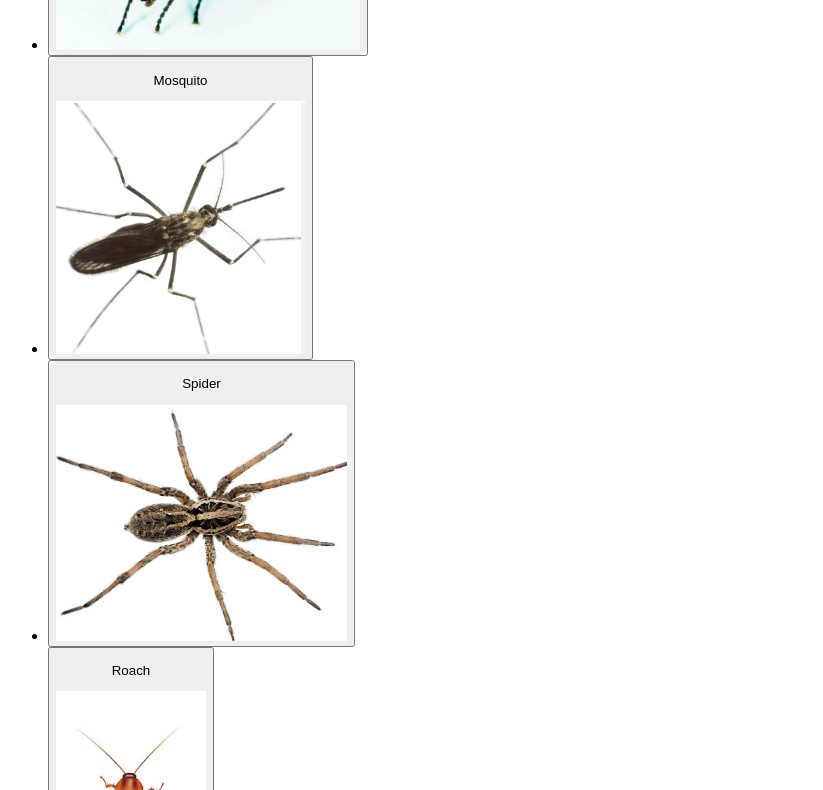
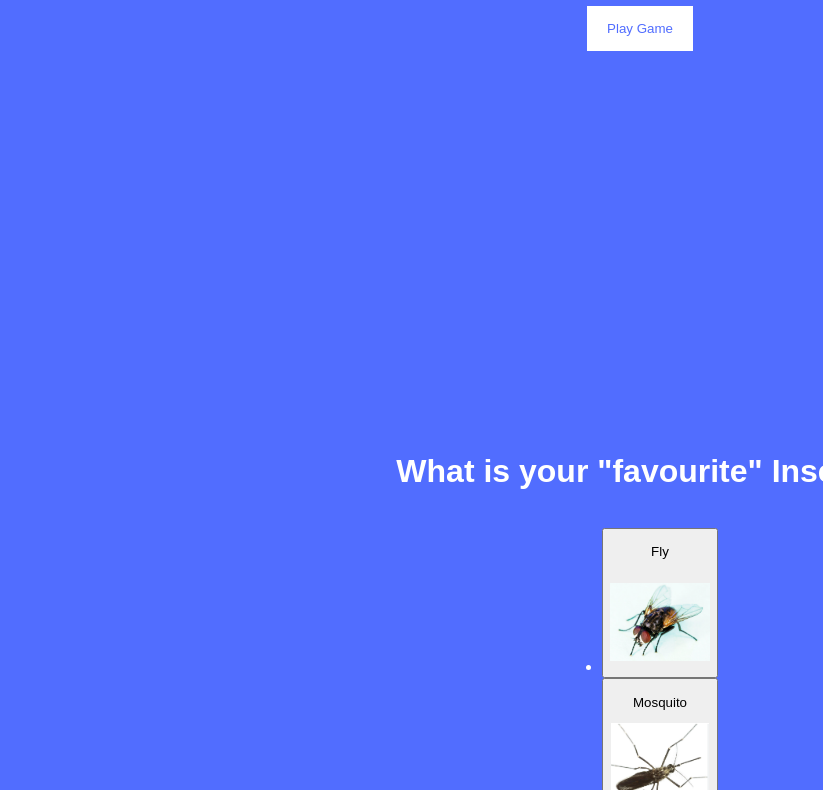
Before and after one commit to JyotiHambir-BC/Insect-Game, a plain HTML site: page index.html in a window 1280 px wide. Shown: the part 411-1201 px from the top of the page, without its empty margins (0-823 px from the left). Drawn offline with Linux system fonts and the light colour scheme; a web font is replaced by a local one.

Commit message:
add style to game

```diff
--- a/assets/css/style.css
+++ b/assets/css/style.css
@@ -0,0 +1,49 @@
+/* @import url('https://fonts.googleapis.com/css?family=Press+Start+2P&display=swap'); */
+
+@import url('https://fonts.googleapis.com/css2?family=Bungee+Tint&display=swap');
+
+* {
+    box-sizing: border-box;
+}
+
+body {
+    background-color: #516dff;
+    color: #fff;
+    font-family: 'Bungee Tint', sans-serif;
+    height: 100vh;
+    overflow: hidden;
+    margin: 0;
+    text-align: center;
+}
+
+.btn {
+    border: 0;
+    background-color: #fff;
+    color: #516dff;
+    padding: 15px 20px;
+    font-family: inherit;
+    cursor: pointer;
+}
+
+.btn:hover {
+    opacity: 0.9;
+}
+
+.btn:focus {
+    outline: 0;
+}
+
+.screen {
+    display: flex;
+    flex-direction: column;
+    align-items: center;
+    justify-content: center;
+    height: 100vh;
+    width: 100vw;
+}
+
+.choose-insect-btn img {
+    height: 100px;
+    width: 100px;
+    object-fit: contain;
+}
--- a/index.html
+++ b/index.html
@@ -1,11 +1,15 @@
 <!DOCTYPE html>
 <html lang="en">
+
 <head>
     <meta charset="UTF-8">
     <meta name="viewport" content="width=device-width, initial-scale=1.0">
+    <link rel="stylesheet" href="assets/css/style.css">
+
     <title>Insect Game</title>
-    <link rel="stylesheet" href="assets/css/style.css">
+
 </head>
+
 <body>
     <div class="screen">
         <h1>Catch The Insect</h1>
@@ -54,6 +58,7 @@
         </h5>
     </div>
 
-<script src="assets/js/script.js"></script>
+    <script src="assets/js/script.js"></script>
 </body>
+
 </html>
```
